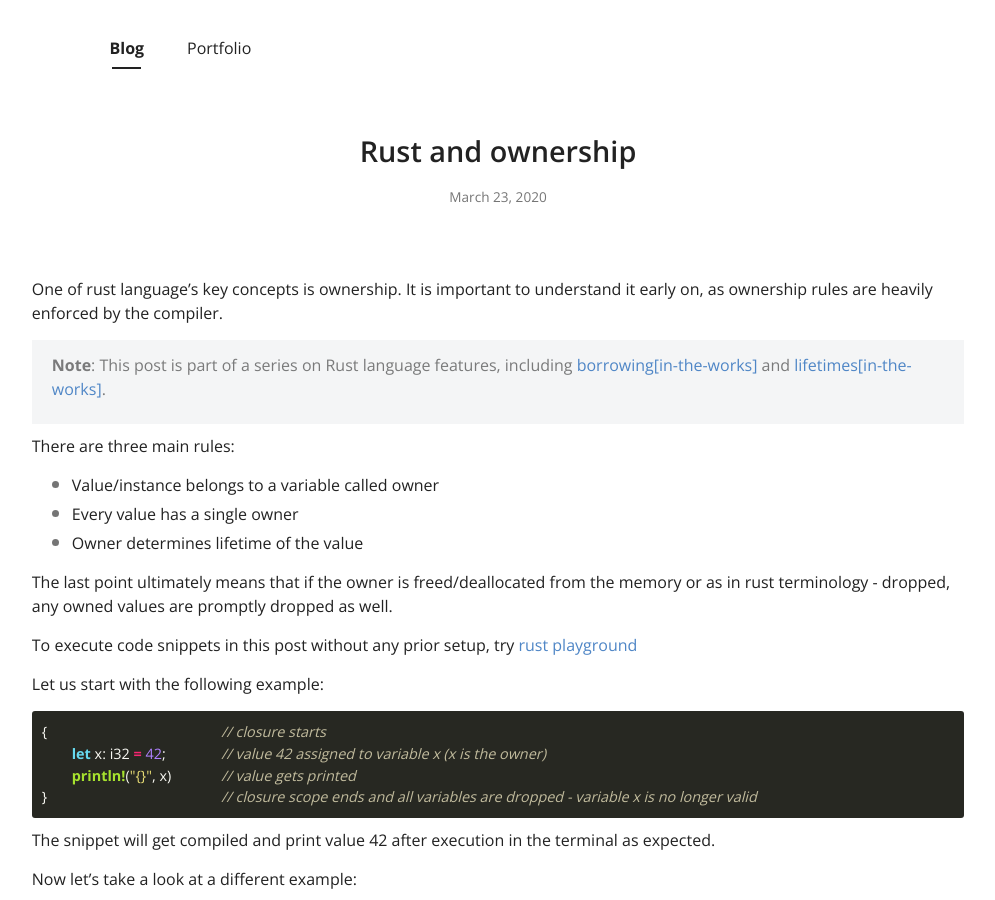
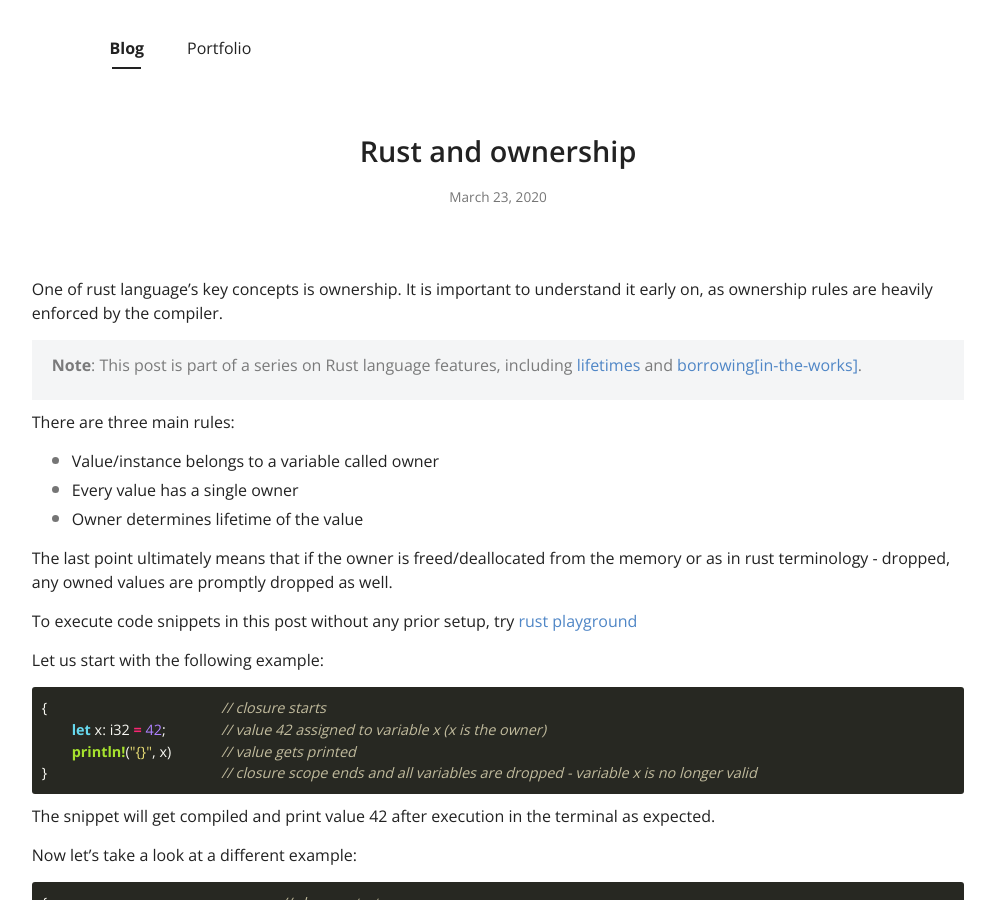
Before and after one commit to nakkht/pgu.dev, a Jekyll site: the page built from _posts/2020-03-23-rust-ownership.md, in a window 1280 px wide and 900 px high. Shown: the whole window, without its empty margins (142-1137 px from the left). Built offline with Jekyll 4.4.1, drawn with Linux system fonts in a browser that asks for light colours; nearby versions of some CDN libraries.

Commit message:
Updated links to lifetimes

```diff
--- a/_posts/2020-03-23-rust-ownership.md
+++ b/_posts/2020-03-23-rust-ownership.md
@@ -6,7 +6,7 @@ author: Paulius Gudonis
 
 One of rust language's key concepts is ownership. It is important to understand it early on, as ownership rules are heavily enforced by the compiler.
 
-> **Note**: This post is part of a series on Rust language features, including [borrowing[in-the-works]]() and [lifetimes[in-the-works]]().
+> **Note**: This post is part of a series on Rust language features, including [lifetimes]({% post_url 2020-03-30-rust-lifetimes %}) and [borrowing[in-the-works]]().
 
 There are three main rules:
 * Value/instance belongs to a variable called owner
```
Also changed, not shown: _posts/2020-03-30-rust-lifetimes.md (renamed from _drafts/2020-03-30-rust-lifetimes.md, +0 -2 lines).
